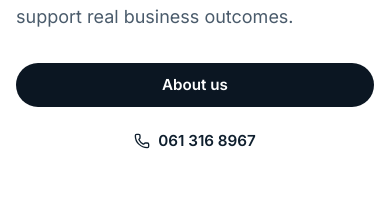
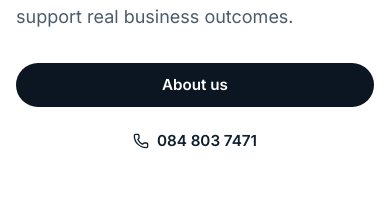
Before and after one commit to Mpfunzeni/incognito-digital-solutions-website, a Next.js app: page / in a window 390 px wide. Shown: the part 5947-6160 px from the top of the page. Built offline with nearby package versions, Linux system fonts and the light colour scheme; no server answers.

Commit message:
Change phone number to 084 803 7471
Co-Authored-By: Claude Opus 5.5 (1M context) <noreply@anthropic.com>
Claude-Session: https://claude.ai/code/session_017DW21V3r7ti2KhwiEFJVeN

```diff
--- a/src/content/site.ts
+++ b/src/content/site.ts
@@ -14,10 +14,10 @@ export const site = {
   country: "South Africa",
   areaServed: "South Africa",
   contact: {
-    phoneDisplay: "061 316 8967",
-    phoneE164: "+27613168967",
+    phoneDisplay: "084 803 7471",
+    phoneE164: "+27848037471",
     email: "info@incognitodigitalsolutions.co.za",
-    /** Set NEXT_PUBLIC_WHATSAPP_NUMBER (digits only, e.g. 27613168967) once the business WhatsApp number is verified. */
+    /** Set NEXT_PUBLIC_WHATSAPP_NUMBER (digits only, e.g. 27848037471) once the business WhatsApp number is verified. */
     whatsapp: process.env.NEXT_PUBLIC_WHATSAPP_NUMBER || "",
   },
   /** Add verified profile URLs only. Empty entries are not rendered. */
```
Also changed, not shown: 2 other files (tests, documents, lock files or other folders).
